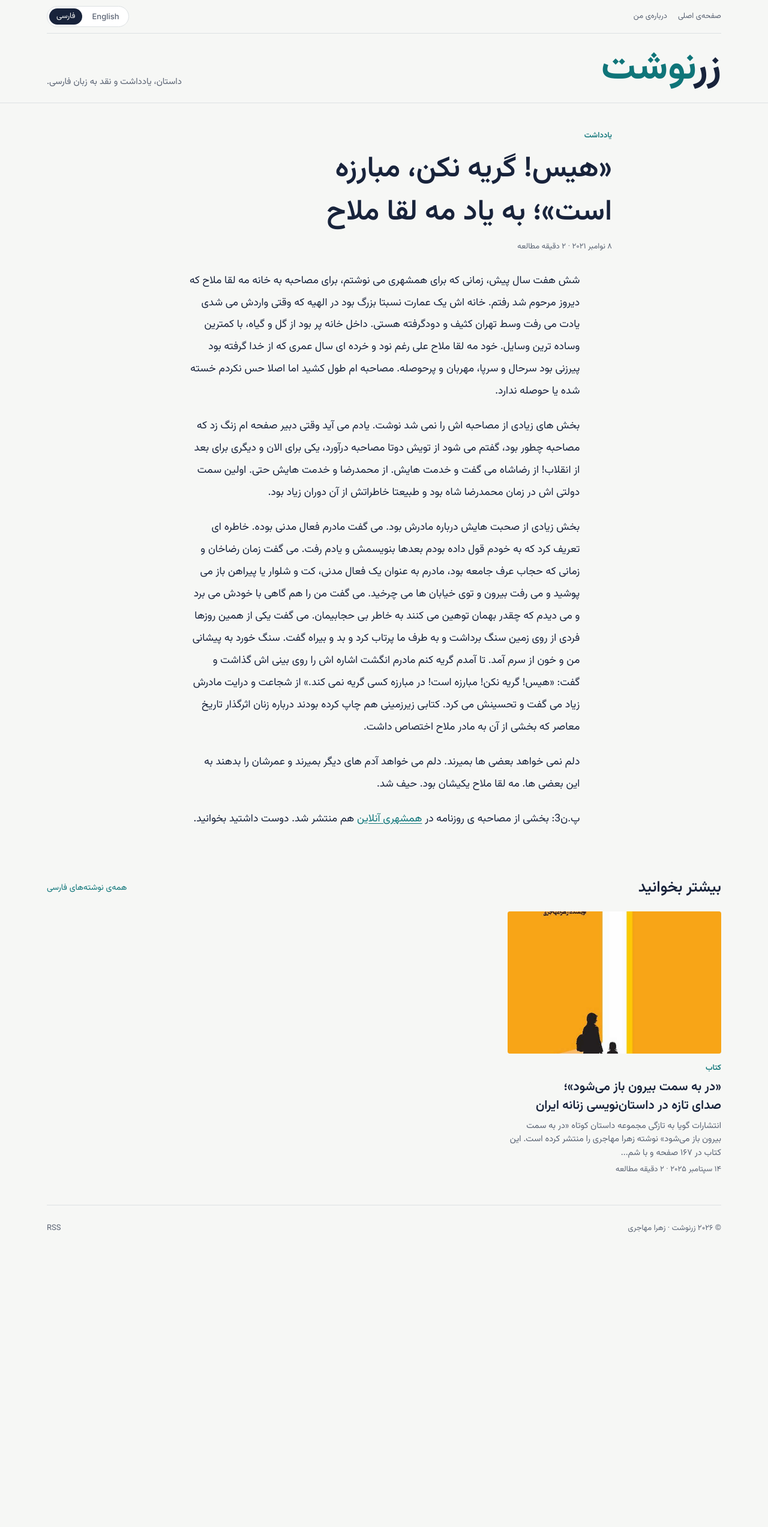
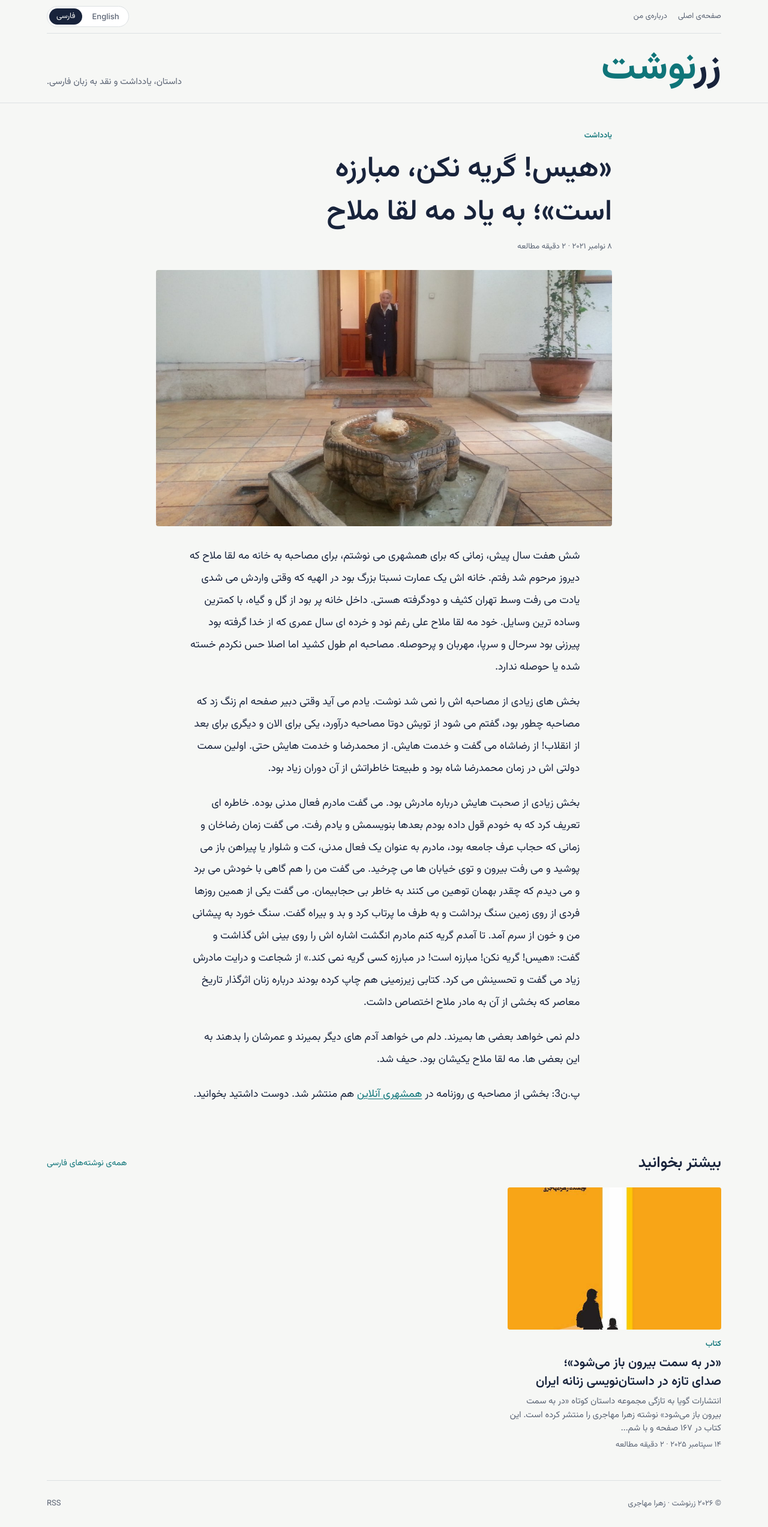
Before and after one commit to zmohajeri/zmohajeri.github.io, a Jekyll site: the page built from fa/_posts/2021-11-08-be-yad-e-mahlagha-mallah.md, in a window 1280 px wide. Shown: the whole page at 60% size. Built offline with Jekyll 4.4.1, drawn with Linux system fonts in a browser that asks for light colours; before the commit the page ends 2086 px from its top, so only the background shows below that.

Commit message:
Add photo to the Mahlagha Mallah post
Co-Authored-By: Claude Opus 5.5 <noreply@anthropic.com>
Claude-Session: https://claude.ai/code/session_01MqRwwpSaB1re11wDQg4XRJ

```diff
--- a/fa/_posts/2021-11-08-be-yad-e-mahlagha-mallah.md
+++ b/fa/_posts/2021-11-08-be-yad-e-mahlagha-mallah.md
@@ -4,7 +4,7 @@ title: "«هیس! گریه نکن، مبارزه است»؛ به یاد مه ل
 date: 2021-11-08 10:00:00 -0500
 kicker: "یادداشت"
 topic: "یادداشت"
-cover: ""
+cover: "/assets/img/covers/be-yad-e-mahlagha-mallah.jpg"
 excerpt: "شش هفت سال پیش، زمانی که برای همشهری می نوشتم، برای مصاحبه به خانه مه لقا ملاح که دیروز مرحوم شد رفتم."
 ---
 شش هفت سال پیش، زمانی که برای همشهری می نوشتم، برای مصاحبه به خانه مه لقا ملاح که دیروز مرحوم شد رفتم. خانه اش یک عمارت نسبتا بزرگ بود در الهیه که وقتی واردش می شدی یادت می رفت وسط تهران کثیف و دودگرفته هستی. داخل خانه پر بود از گل و گیاه، با کمترین وساده ترین وسایل. خود مه لقا ملاح علی رغم نود و خرده ای سال عمری که از خدا گرفته بود پیرزنی بود سرحال و سرپا، مهربان و پرحوصله. مصاحبه ام طول کشید اما اصلا حس نکردم خسته شده یا حوصله ندارد.
```
Also changed, not shown: assets/img/covers/be-yad-e-mahlagha-mallah.jpg (added).
